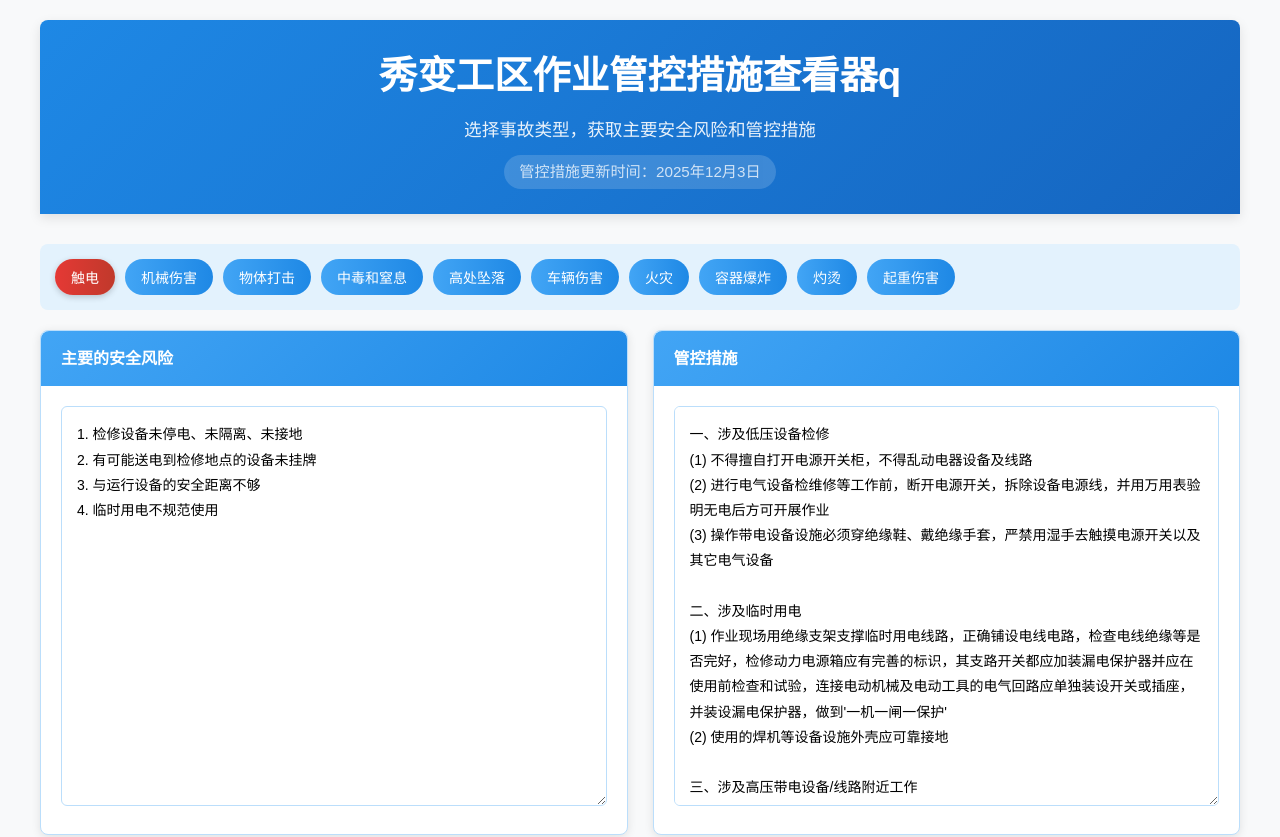
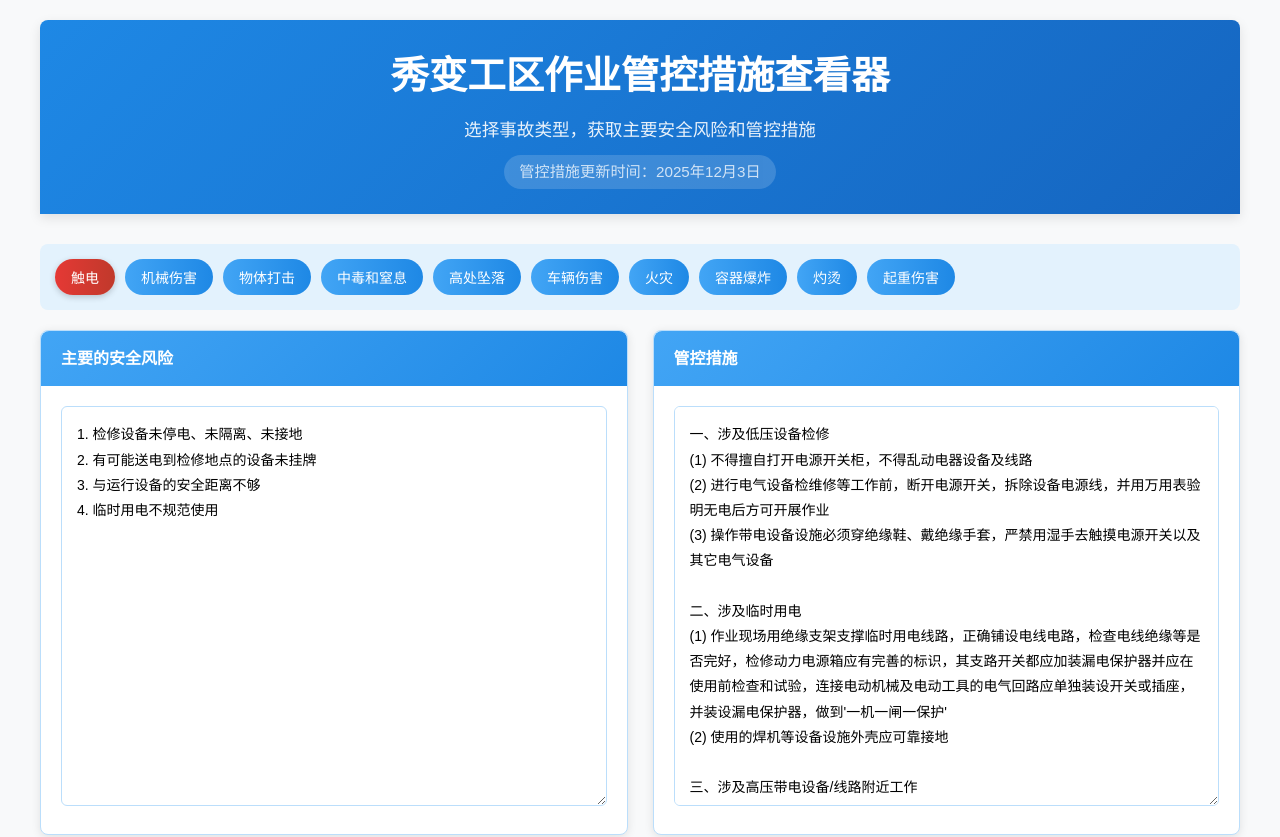
Before and after one commit to fridayonh/xbgq, a plain HTML site: page index.html in a window 1280 px wide. Shown: the top 837 px of the page. Drawn offline with Linux system fonts and the light colour scheme.

Commit message:
Update index.html

```diff
--- a/index.html
+++ b/index.html
@@ -153,7 +153,7 @@
 <body>
     <div class="container">
         <header>
-            <h1>秀变工区作业管控措施查看器q</h1>
+            <h1>秀变工区作业管控措施查看器</h1>
             <div class="header-subtitle">选择事故类型，获取主要安全风险和管控措施</div>
             <div class="update-time">管控措施更新时间：2025年12月3日</div>
         </header>
```
